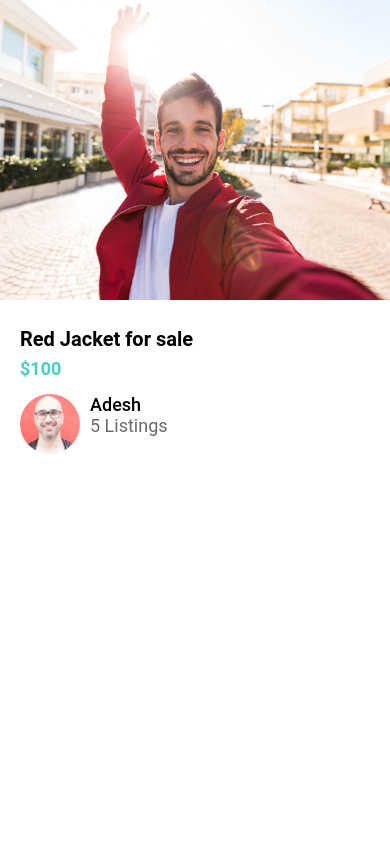
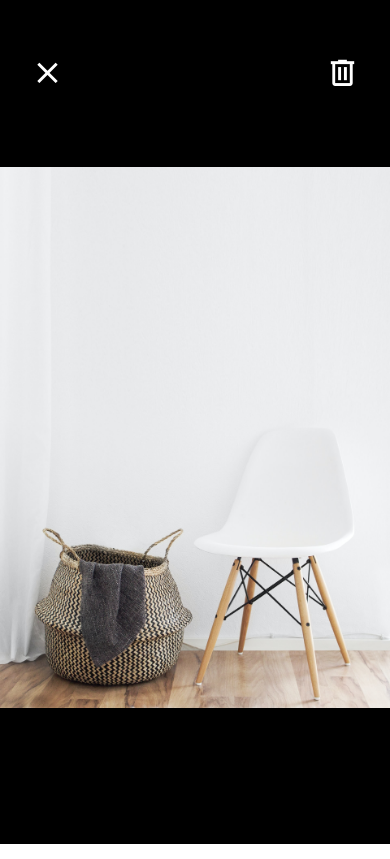
Before and after one commit to AdeshJ4/Done-With-It, a React Native app: screen / in a window 390 px wide. Built offline with nearby package versions, Linux system fonts and the light colour scheme.

Commit message:
051. 16-improving-the-view-image-screen

```diff
--- a/App.jsx
+++ b/App.jsx
@@ -1,28 +1,11 @@
 import ListingDetailsScreen from "./app/components/ListingDetailsScreen";
+import ViewImageScreen from "./app/screens/ViewImageScreen";
 
 const App = () => {
-  return <ListingDetailsScreen />;
+  return <ViewImageScreen />;
 };
 
 export default App;
-
-
-
-
-
-
-
-
-
-
-
-
-
-
-
-
-
-
 
 // import { StyleSheet, View } from "react-native";
 // import Card from "./app/components/Card";
--- a/app/screens/ViewImageScreen.jsx
+++ b/app/screens/ViewImageScreen.jsx
@@ -1,4 +1,5 @@
 import { Image, StyleSheet, View } from "react-native";
+import { MaterialCommunityIcons } from "@expo/vector-icons";
 
 import colors from "../config/colors";
 
@@ -14,27 +15,35 @@
       backgroundColor: colors.black,
     },
     closeIcon: {
-      width: 50,
-      height: 50,
-      backgroundColor: colors.primary,
       position: "absolute",
       top: 40,
       left: 30,
     },
     deleteIcon: {
-      width: 50,
-      height: 50,
-      backgroundColor: colors.secondary,
       position: "absolute",
       top: 40,
       right: 30,
+    },
+    btnContainer: {
+      flexDirection: "row",
+      marginTop: 15,
     },
   });
 
   return (
     <View style={styles.container}>
-      <View style={styles.closeIcon}></View>
-      <View style={styles.deleteIcon}></View>
+      <View style={styles.btnContainer}>
+        <View style={styles.closeIcon}>
+          <MaterialCommunityIcons name="close" color={colors.white} size={35} />
+        </View>
+        <View style={styles.deleteIcon}>
+          <MaterialCommunityIcons
+            name="trash-can-outline"
+            color={colors.white}
+            size={35}
+          />
+        </View>
+      </View>
       <Image style={styles.image} source={require("../assets/chair.jpg")} />
     </View>
   );
```
